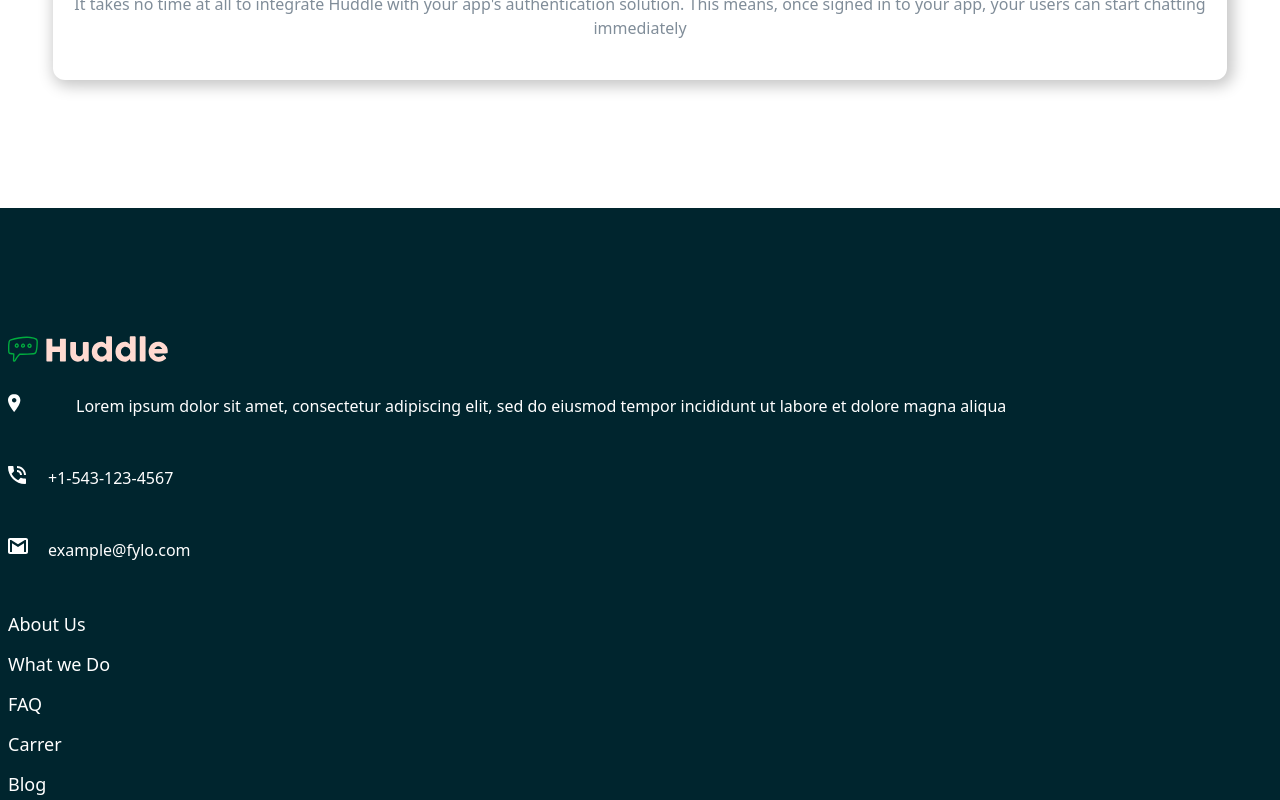
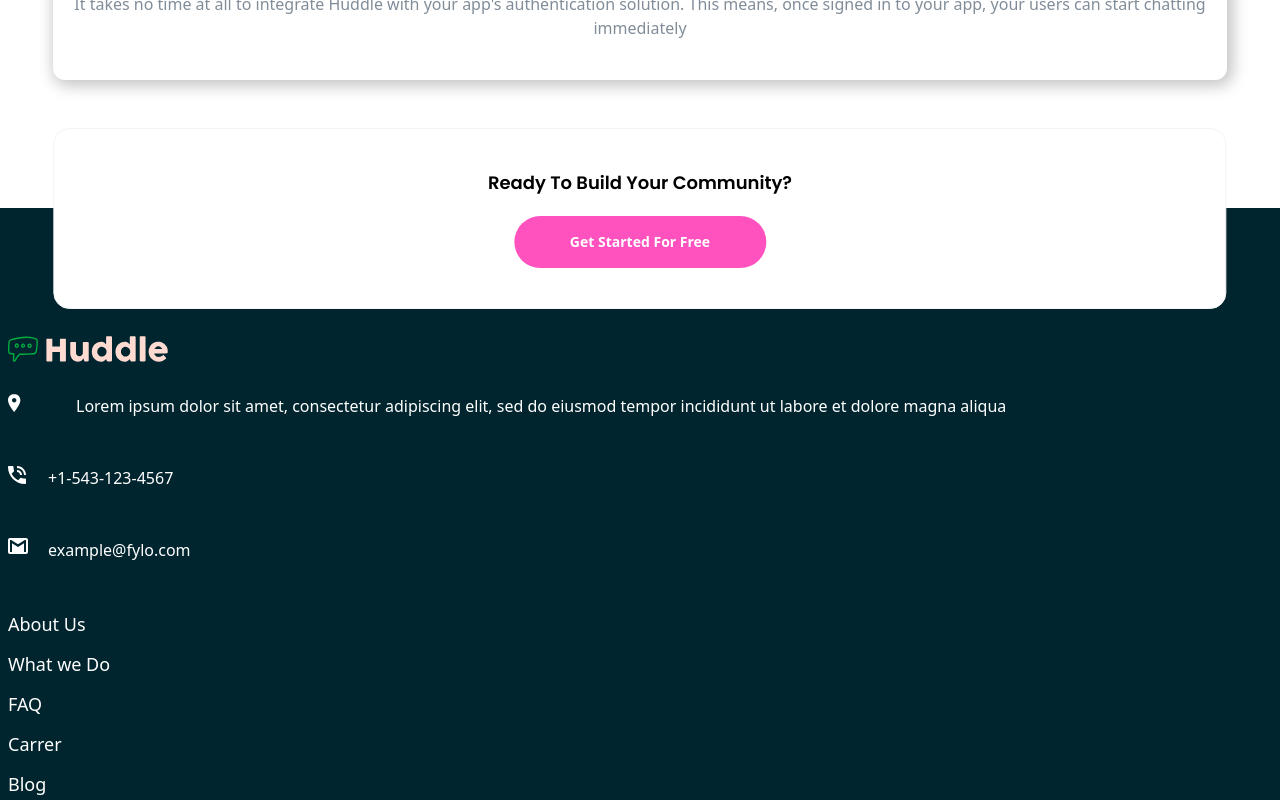
Before and after one commit to jhonatan0912/HUDDLE-ANGULAR, an Angular app: page / in a window 1280 px wide. Shown: the part 4360-5160 px from the top of the page. Built offline with nearby package versions, Linux system fonts and the light colour scheme.

Commit message:
modal added

```diff
--- a/src/app/app.component.html
+++ b/src/app/app.component.html
@@ -32,7 +32,13 @@
 <!-- Main -->
 
 <!-- Footer -->
-<footer class="pb-10 mt-32 text-white bg-darkCyan">
+<footer class="relative pb-10 mt-32 text-white bg-darkCyan">
+  <div
+    class="absolute flex flex-col w-11/12 gap-5 p-4 py-10 text-black transform -translate-x-1/2 bg-white border border-gray-100 rounded-2xl modal -top-20 left-1/2">
+    <h2 class="text-center heading">Ready To Build Your Community?</h2>
+    <a href="#" class="block py-4 mx-auto text-sm font-bold text-white rounded-full bg-pink w-fit px-14">Get Started
+      For Free</a>
+  </div>
   <article class="flex flex-col gap-8 px-2 pt-32 text-base md:grid md:grid-cols-3">
     <section class="flex flex-col gap-8">
 
```
